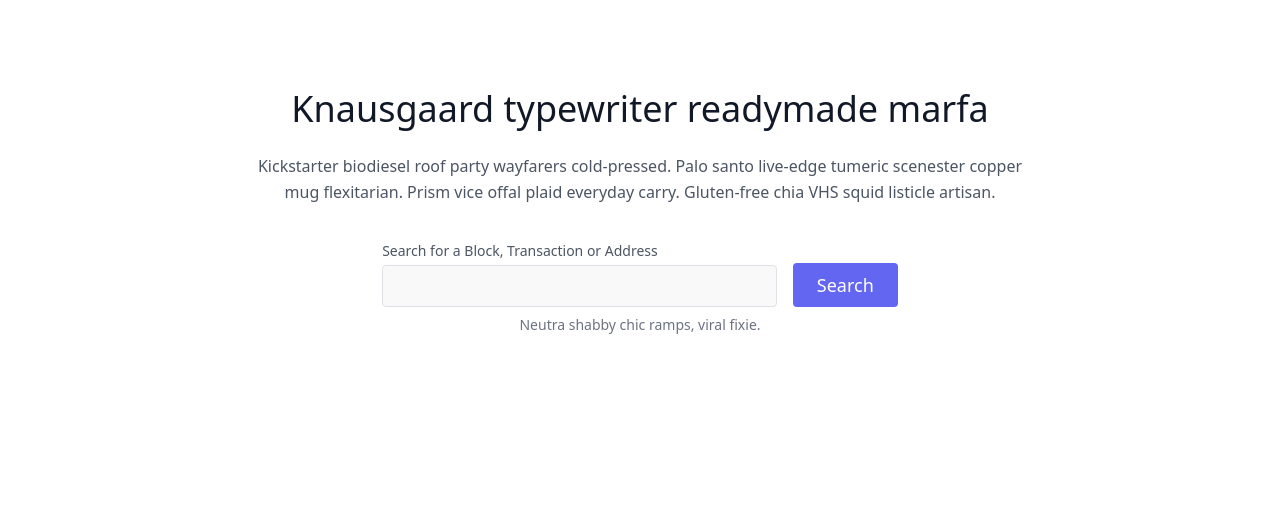
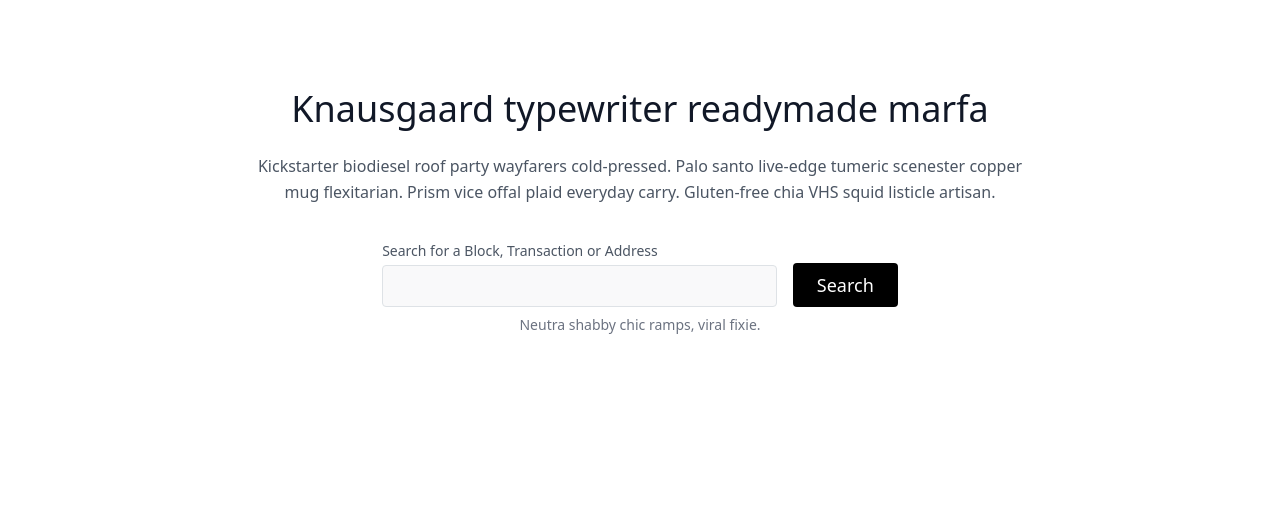
Before and after one commit to Kavaach/Kutmudraabhigyata, a website: page index.html in a window 1280 px wide. Shown: the part 931-1459 px from the top of the page. Drawn offline with nearby package versions, Linux system fonts and the light colour scheme.

Commit message:
Add files via upload

```diff
--- a/styles.css
+++ b/styles.css
@@ -14,7 +14,8 @@ body{
 .blockimg{
     padding: 4rem;
 
+
 }
-#blockchain{
-    max-width: 20%;
+#btn{
+    background-color: black;
 }
```
